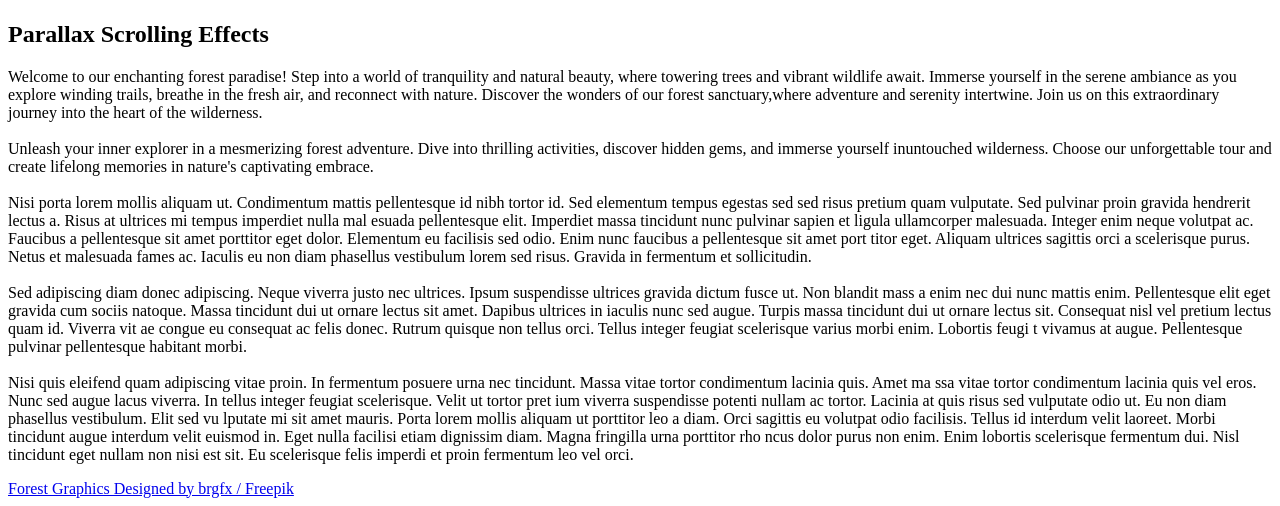
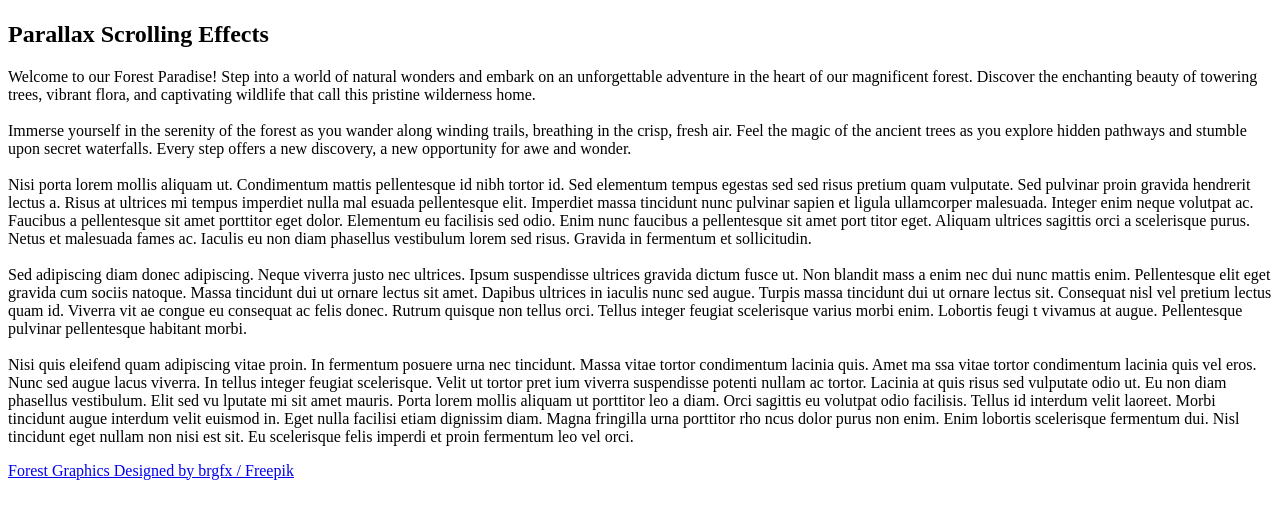
Before and after one commit to kunal7216/Forest-Landing-page-, a plain HTML site: page index.html in a window 1280 px wide. Shown: the part 833-1339 px from the top of the page. Drawn offline with Linux system fonts and the light colour scheme.

Commit message:
Update index.html

```diff
--- a/index.html
+++ b/index.html
@@ -27,15 +27,16 @@
 
     <div class="sec">
         <h2>Parallax Scrolling Effects</h2>
-        <p>Welcome to our enchanting forest paradise! Step into a world of tranquility and natural beauty, where towering trees and
-            vibrant wildlife await. Immerse yourself in the serene ambiance as you explore winding trails, breathe in the fresh air, and
-            reconnect with nature. Discover the wonders of our forest sanctuary,where adventure and serenity intertwine. Join us on
-            this extraordinary journey into the heart of the wilderness.
+        <p>Welcome to our Forest Paradise!
+
+          Step into a world of natural wonders and embark on an unforgettable adventure in the heart of our magnificent forest.
+        Discover the enchanting beauty of towering trees, vibrant flora, and captivating wildlife that call this pristine wilderness home.
 
 
 <br><br>
-             Unleash your inner explorer in a mesmerizing forest adventure. Dive into thrilling activities, discover hidden gems, and immerse
-            yourself inuntouched wilderness. Choose our unforgettable tour and create lifelong memories in nature's captivating embrace.
+             Immerse yourself in the serenity of the forest as you wander along winding trails, breathing in the crisp, fresh air. Feel the
+            magic of the ancient trees as you explore hidden pathways and stumble upon secret waterfalls. Every step offers a new discovery,
+            a new opportunity for awe and wonder.
 <br><br>
 
 
```
